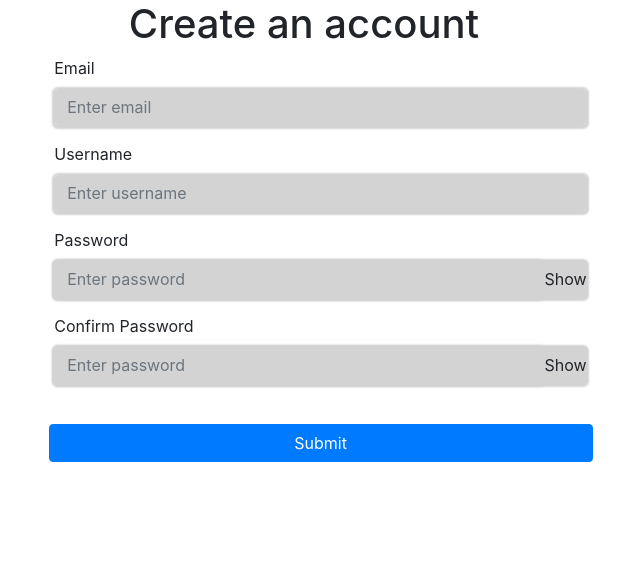
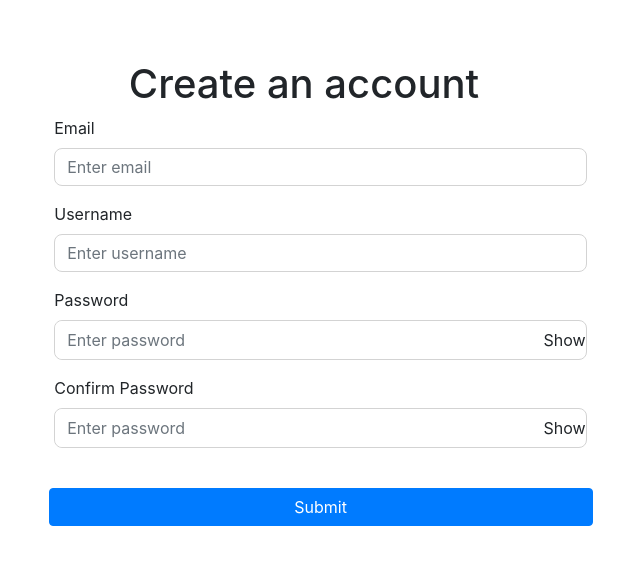
Before and after one commit to larycoder/Limb-Bone-Abnormality, a Flask app: page /sign-up in a window 1280 px wide. Shown: the part 56-621 px from the top of the page, without its empty margins (336-976 px from the left). Run offline with Flask 3, Linux system fonts and the light colour scheme; some libraries are stand-ins or nearby versions.

Commit message:
Front end

```diff
--- a/static/forgot.css
+++ b/static/forgot.css
@@ -2,6 +2,8 @@ form{
     display: flex;
     flex-direction: column;
     align-items: center;
+    position: relative;
+    top: 100px;
 }
 
 .form-group{
@@ -12,10 +14,8 @@ form{
 .form-control:focus,
 .form-control{
     width: 60%;
-    background-color: lightgray;
-    box-shadow: 0 1px 2px 2px lightgray;
+    border: 1px solid lightgray;
     outline: 0;
-    border-color: transparent;
 }
 
 .btn:hover,
--- a/static/sign_up.css
+++ b/static/sign_up.css
@@ -2,6 +2,8 @@ form{
     display: flex;
     flex-direction: column;
     align-items: center;
+    position: relative;
+    top: 60px;
 }
 
 .form-group{
@@ -12,10 +14,9 @@ form{
 .form-control:focus,
 .form-control{
     width: 60%;
-    background-color: lightgray;
-    box-shadow: 0 1px 2px 2px lightgray;
+    border: 1px solid lightgray;
     outline: 0;
-    border-color: transparent;
+    border-radius: 8px;
 }
 
 .btn:hover,
@@ -30,6 +31,7 @@ form{
 #re-password,
 #password{
     width: 92%;
+   border: none;
 }
 
 #re-togglePassword,
@@ -46,11 +48,8 @@ form{
     display: flex;
     flex-direction: row;
     align-items: center;
-    background-color: lightgray;
     width: 60%;
-    background-color: lightgray;
-    box-shadow: 0 1px 2px 2px lightgray;
     outline: 0;
-    border-color: transparent;
-    border-radius: 0.25rem;
+    border: 1px solid lightgray;
+    border-radius: 8px;
 }
```
Also changed, not shown: static/login.css (+6 -8 lines).
